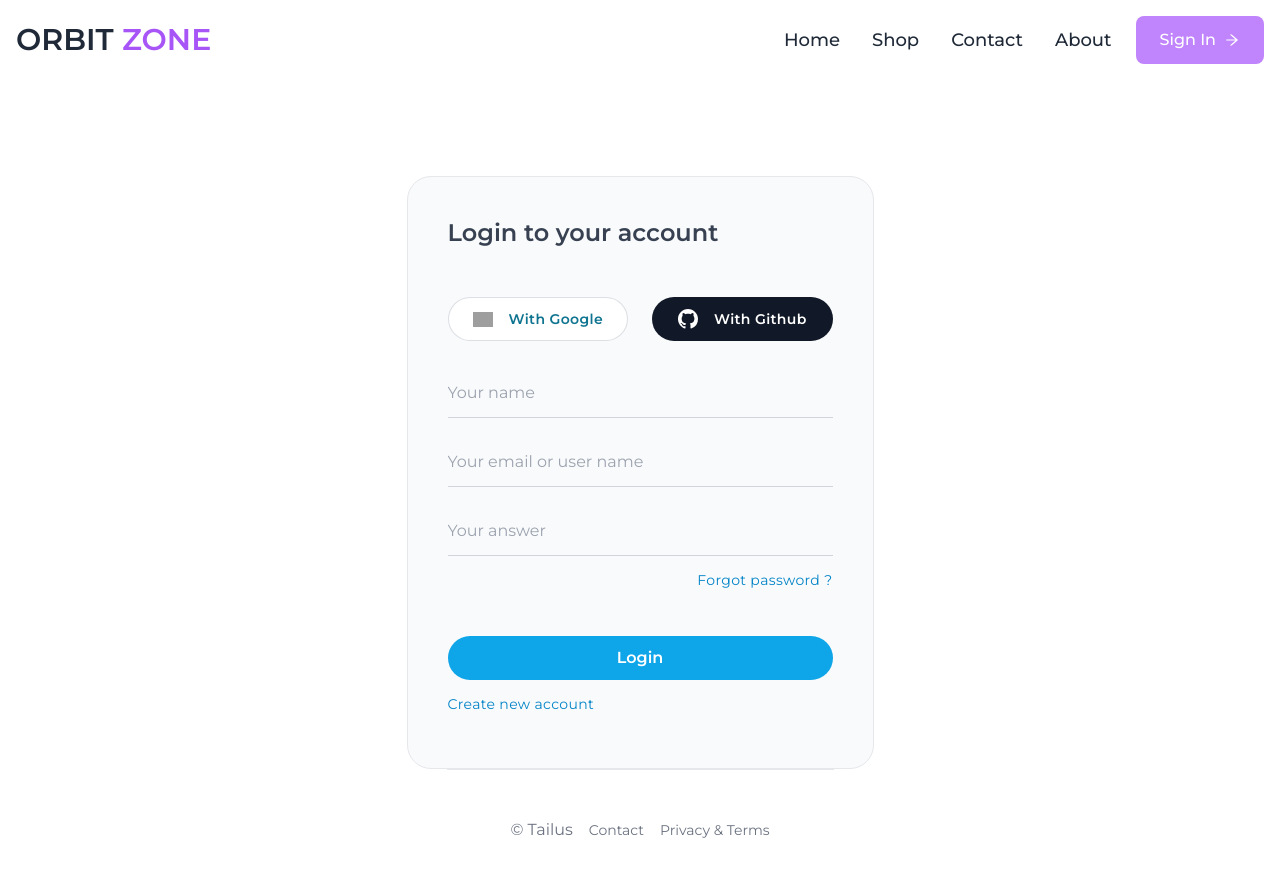
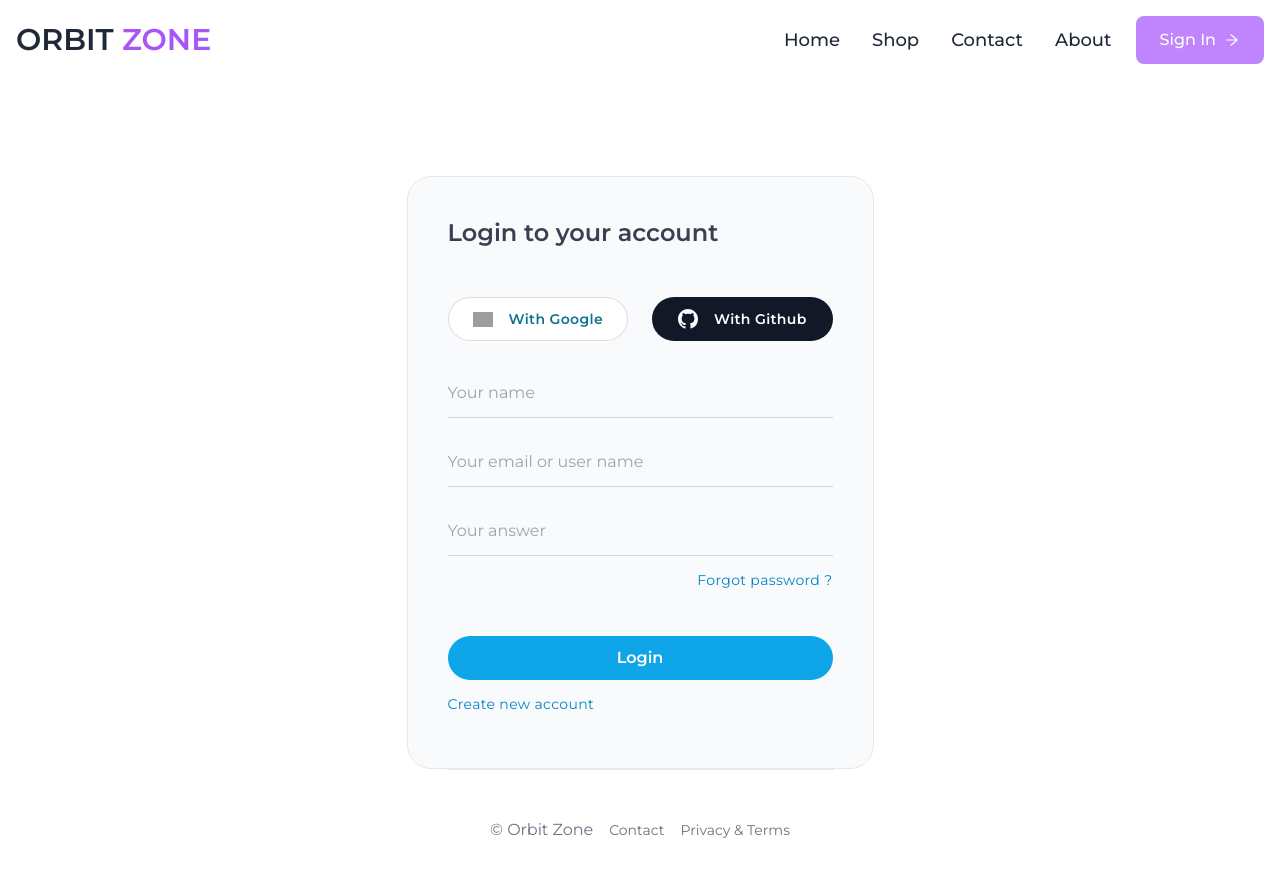
Before and after one commit to writerabutaher/orbit-zone-next-client, a Next.js app: page /register in a window 1280 px wide. Shown: the top 876 px of the page. Built offline with nearby package versions, Linux system fonts and the light colour scheme; no server answers; grey boxes are pictures that could not be loaded.

Commit message:
Update page.tsx

```diff
--- a/app/(auth)/register/page.tsx
+++ b/app/(auth)/register/page.tsx
@@ -1,7 +1,7 @@
 "use client";
 
 import React from "react";
-import { useForm } from "react-hook-form";
+import { SubmitHandler, useForm } from "react-hook-form";
 
 type Data = {
   name: string;
@@ -14,9 +14,9 @@ const Register = () => {
     register,
     handleSubmit,
     formState: { errors },
-  } = useForm();
+  } = useForm<Data>();
 
-  const handleRegister = (data: Data) => {
+  const handleRegister: SubmitHandler<Data> = (data: Data) => {
     console.log(data);
   };
 
@@ -143,7 +143,7 @@ const Register = () => {
           </div>
           <div className="pt-12 text-gray-500 border-t ">
             <div className="space-x-4 text-center">
-              <span>&copy; Tailus</span>
+              <span>&copy; Orbit Zone</span>
               <a className="text-sm hover:text-sky-900 ">Contact</a>
               <a className="text-sm hover:text-sky-900 ">Privacy & Terms</a>
             </div>
```
